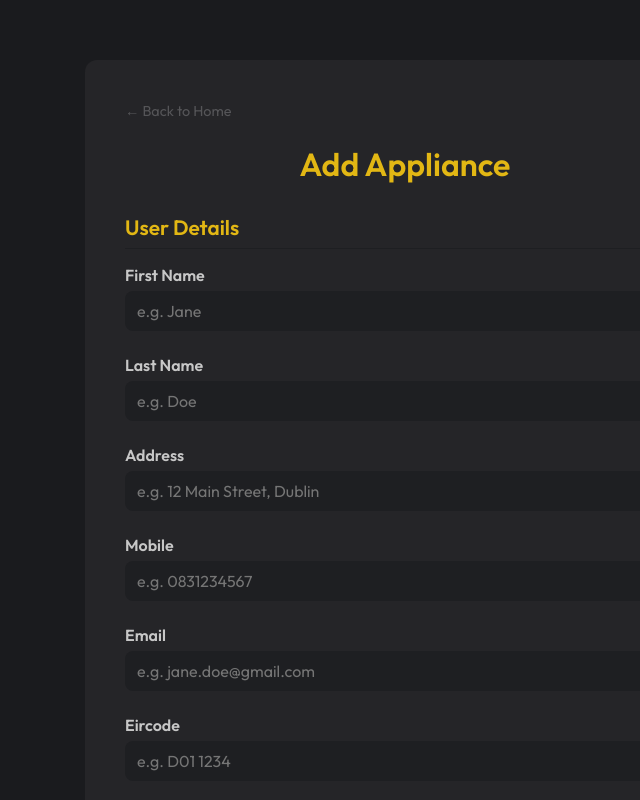
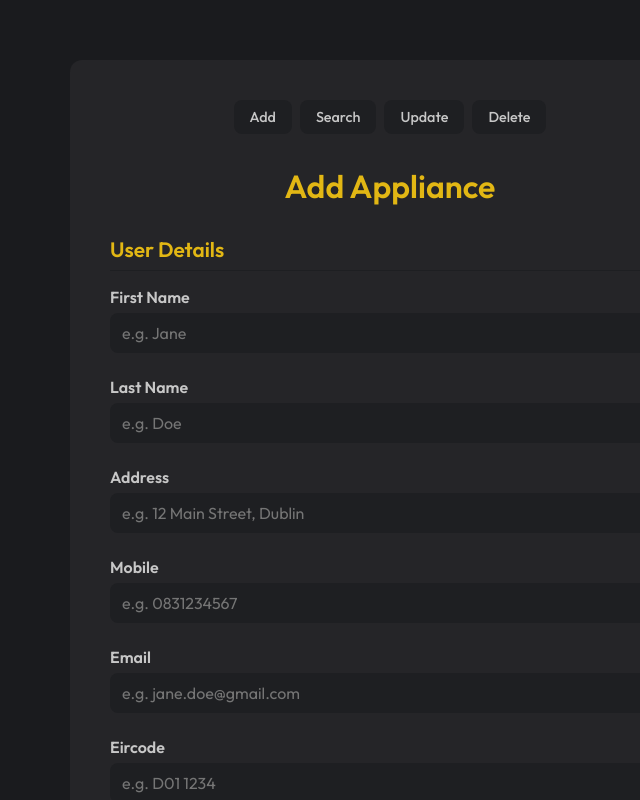
Before and after one commit to itskisa/inventory-management-system, a Next.js app: page /add in a window 1280 px wide. Shown: the top 800 px of the page, without its empty margins (235-875 px from the left). Built offline with nearby package versions, Linux system fonts and the light colour scheme.

Commit message:
replaced back to home with a nav bar, allowin ghte user to switch between add, search, update and delete

```diff
--- a/app/add/page.js
+++ b/app/add/page.js
@@ -1,7 +1,7 @@
 "use client";
 
 import { useState } from "react";
-import { BackButton, Field } from "../components/components.js";
+import { NavBar, Field } from "../components/components.js";
 import styles from "../styles/part-b-c.module.css";
 
 const APPLIANCE_TYPES = [
@@ -168,7 +168,7 @@ export default function AddAppliance() {
 
     return (
         <div className={styles.container}>
-            <BackButton />
+            <NavBar />
             <h1 className={styles.title}>Add Appliance</h1>
 
             {serverError && <p className={styles.error}>{serverError}</p>}
--- a/app/components/components.js
+++ b/app/components/components.js
@@ -1,5 +1,5 @@
+import styles from "../styles/components.module.css";
 import Link from "next/link";
-import styles from "../styles/components.module.css";
 
 // reusable field component for the form inputs
 export function Field({ label, error, children }) {
@@ -14,8 +14,13 @@ export function Field({ label, error, children }) {
     );
 }
 
-export function BackButton() {
+export function NavBar() {
     return (
-        <Link href="/" className={styles.backButton}>← Back to Home</Link>
+        <nav className={styles.nav}>
+            <Link href="/add" className={styles.navLink}>Add</Link>
+            <Link href="/search" className={styles.navLink}>Search</Link>
+            <Link href="/update" className={styles.navLink}>Update</Link>
+            <Link href="/delete" className={styles.navLink}>Delete</Link>
+        </nav>
     );
 }
--- a/app/globals.css
+++ b/app/globals.css
@@ -18,6 +18,7 @@ html, body {
     font-family: "Outfit", sans-serif;
     max-width: 100vw;
     overflow-x: hidden;
+    scrollbar-gutter: stable;
 }
 
 body {
--- a/app/search/page.js
+++ b/app/search/page.js
@@ -1,7 +1,7 @@
 "use client";
 
 import { useState } from "react";
-import { BackButton, Field } from "../components/components.js";
+import { NavBar, Field } from "../components/components.js";
 import styles from "../styles/part-b-c.module.css";
 
 const APPLIANCE_TYPES = ["Fridge", "Washing Machine", "Dishwasher", "Dryer", "Oven", "Microwave"];
@@ -88,7 +88,7 @@ export default function SearchAppliance() {
 
     return (
         <div className={styles.container}>
-            <BackButton />
+            <NavBar />
             <h1 className={styles.title}>Search Appliance</h1>
 
             <form onSubmit={handleSearch} noValidate>
--- a/app/styles/components.module.css
+++ b/app/styles/components.module.css
@@ -29,3 +29,26 @@
 .backButton:hover {
     color: var(--foreground);
 }
+
+.nav {
+    display: flex;
+    gap: 8px;
+    justify-content: center;
+    margin-bottom: 32px;
+}
+
+.navLink {
+    padding: 8px 16px;
+    border-radius: 8px;
+    font-size: 0.9rem;
+    font-weight: 500;
+    font-family: "Outfit", sans-serif;
+    background: var(--input-bg);
+    color: var(--foreground);
+    text-decoration: none;
+    transition: background 0.15s;
+}
+
+.navLink:hover {
+    background: var(--surface);
+}
```
